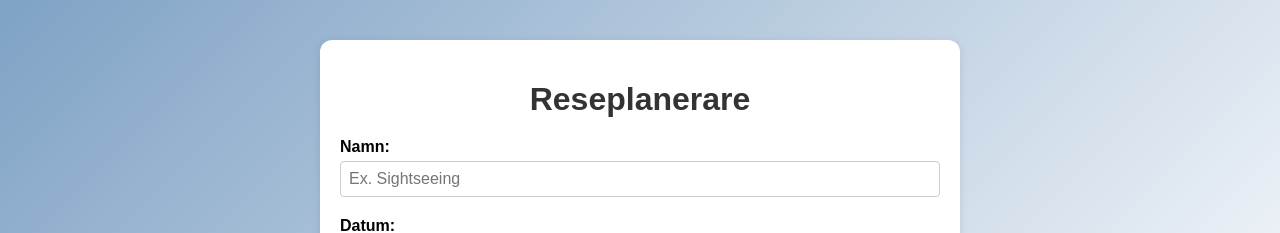
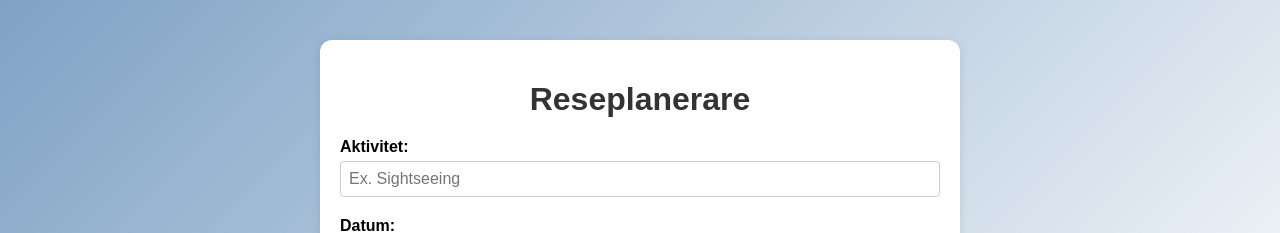
Before and after one commit to Asplund-chasacademy/Boilerroom-react, a React (Vite) app: page / in a window 1280 px wide. Shown: the top 233 px of the page. Built offline with nearby package versions, Linux system fonts and the light colour scheme.

Commit message:
fixat lite

```diff
--- a/boilerroom-react/src/components/ActivityList.jsx
+++ b/boilerroom-react/src/components/ActivityList.jsx
@@ -1,3 +1,4 @@
+// renderar endast listan och ger möjlighet till redigering och borttagning,
 import { useState } from 'react';
 import PropTypes from 'prop-types';
 
@@ -66,7 +67,7 @@ function ActivityList({ activities, onEditActivity, onRemoveActivity }) {
           // Visningsläge
           return (
             <div key={index} className="activity-item">
-              <p><strong>Namn:</strong> {activity.name}</p>
+              <p><strong>Aktivitet:</strong> {activity.name}</p>
               <p><strong>Datum:</strong> {activity.date}</p>
               <p><strong>Plats:</strong> {activity.location}</p>
               <button className="button" onClick={() => handleEditClick(index)}>
--- a/boilerroom-react/src/components/activityForm.jsx
+++ b/boilerroom-react/src/components/activityForm.jsx
@@ -1,5 +1,8 @@
+//ansvarig för att samla in data namna, plats, datum och skickar det vidare via
+//till app via onAddActivity
 import { useState } from 'react';
 import PropTypes from 'prop-types';
+
 
 function ActivityForm({ onAddActivity }) {
   const [name, setName] = useState('');
@@ -26,7 +29,7 @@ function ActivityForm({ onAddActivity }) {
   return (
     <form onSubmit={handleSubmit} style={{ marginBottom: '20px' }}>
       <div>
-        <label>Namn:</label>
+        <label>Aktivitet:</label>
         <input
           type="text"
           value={name}
--- a/boilerroom-react/src/index.css
+++ b/boilerroom-react/src/index.css
@@ -87,7 +87,7 @@ label {
   margin-top: 10px;
 }
 
-/* Lite styling för inputs */
+
 input {
   width: 100%;
   box-sizing: border-box;
--- a/boilerroom-react/src/main.jsx
+++ b/boilerroom-react/src/main.jsx
@@ -1,4 +1,4 @@
-// src/index.js
+// startunkten för hel react-appen.
 import { createRoot } from 'react-dom/client';
 import App from './App';
 import './index.css';
```
Also changed, not shown: boilerroom-react/src/App.jsx (+6 -3 lines).
